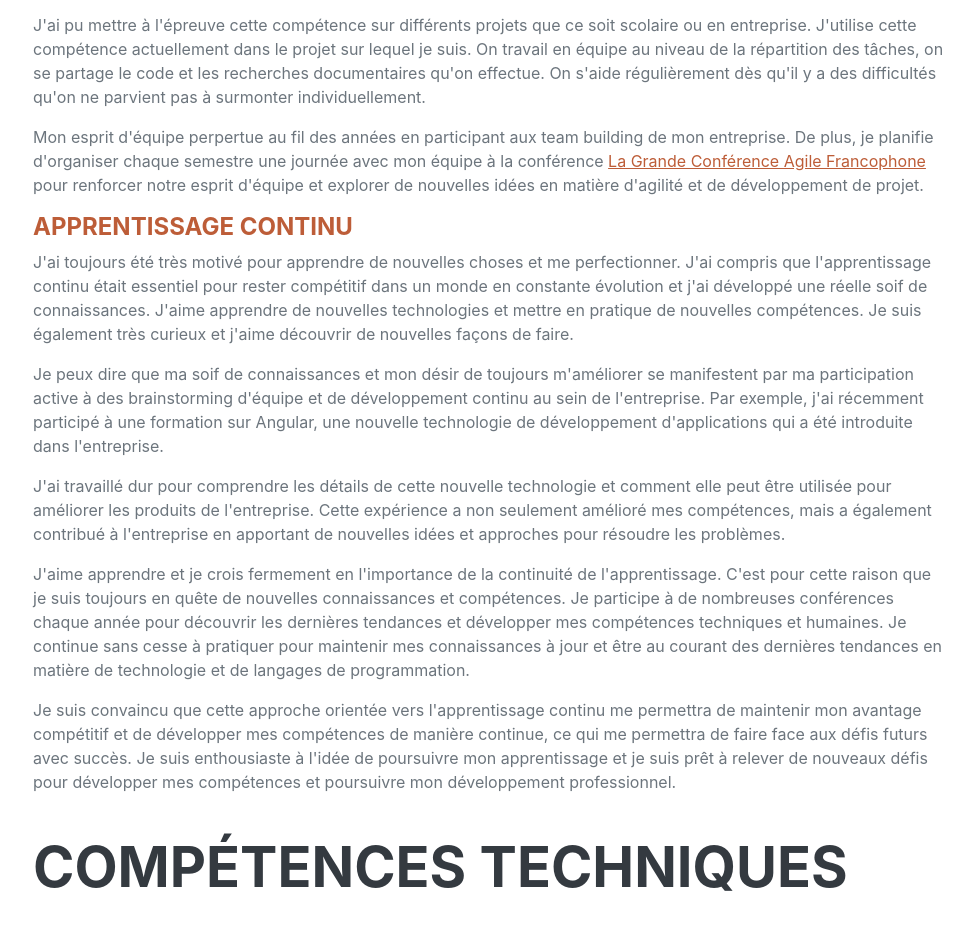
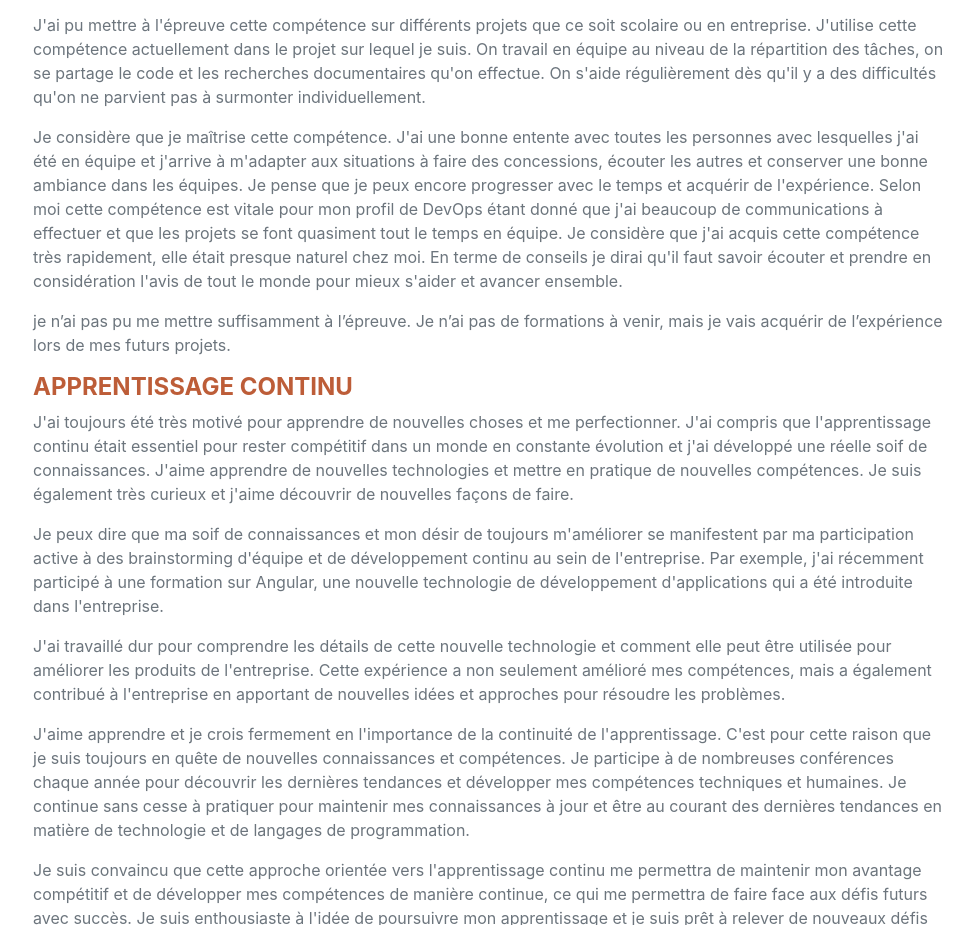
Before and after one commit to Tharshigansachchi/tharshi-portfolio, a website: page index.html in a window 1280 px wide. Shown: the part 1948-2873 px from the top of the page, without its empty margins (287-1260 px from the left). Drawn offline with nearby package versions, Linux system fonts and the light colour scheme; files that its build step writes are made by us from their sources; a web font is replaced by a local one.

Commit message:
ajout competence esprit d'équipe

```diff
--- a/index.html
+++ b/index.html
@@ -92,7 +92,9 @@
 
                                 <p>J'ai pu mettre à l'épreuve cette compétence sur différents projets que ce soit scolaire ou en entreprise. J'utilise cette compétence actuellement dans le projet sur lequel je suis. On travail en équipe au niveau de la répartition des tâches, on se partage le code et les recherches documentaires qu'on effectue. On s'aide régulièrement dès qu'il y a des difficultés qu'on ne parvient pas à surmonter individuellement. </p>
 
-                                    <p>Mon esprit d'équipe perpertue au fil des années en participant aux team building de mon entreprise. De plus, je planifie d'organiser chaque semestre une journée avec mon équipe à la conférence <a href="https://agile-france.web.app/">La Grande Conférence Agile Francophone</a> pour renforcer notre esprit d'équipe et explorer de nouvelles idées en matière d'agilité et de développement de projet. </p>
+                                <p>Je considère que je maîtrise cette compétence. J'ai une bonne entente avec toutes les personnes avec lesquelles j'ai été en équipe et j'arrive à m'adapter aux situations à faire des concessions, écouter les autres et conserver une bonne ambiance dans les équipes. Je pense que je peux encore progresser avec le temps et acquérir de l'expérience. Selon moi cette compétence est vitale pour mon profil de DevOps étant donné que j'ai beaucoup de communications à effectuer et que les projets se font quasiment tout le temps en équipe. Je considère que j'ai acquis cette compétence très rapidement, elle était presque naturel chez moi. En terme de conseils je dirai qu'il faut savoir écouter et prendre en considération l'avis de tout le monde pour mieux s'aider et avancer ensemble.</p>
+
+                                <p>je n’ai pas pu me mettre suffisamment à l’épreuve. Je n’ai pas de formations à venir, mais je vais acquérir de l’expérience lors de mes futurs projets.</p>
                                 <h4 class="text-primary">Apprentissage continu</h4>
                                 <p>J'ai toujours été très motivé pour apprendre de nouvelles choses et me perfectionner. J'ai compris que l'apprentissage continu était essentiel pour rester compétitif dans un monde en constante évolution et j'ai développé une réelle soif de connaissances.
 
```
